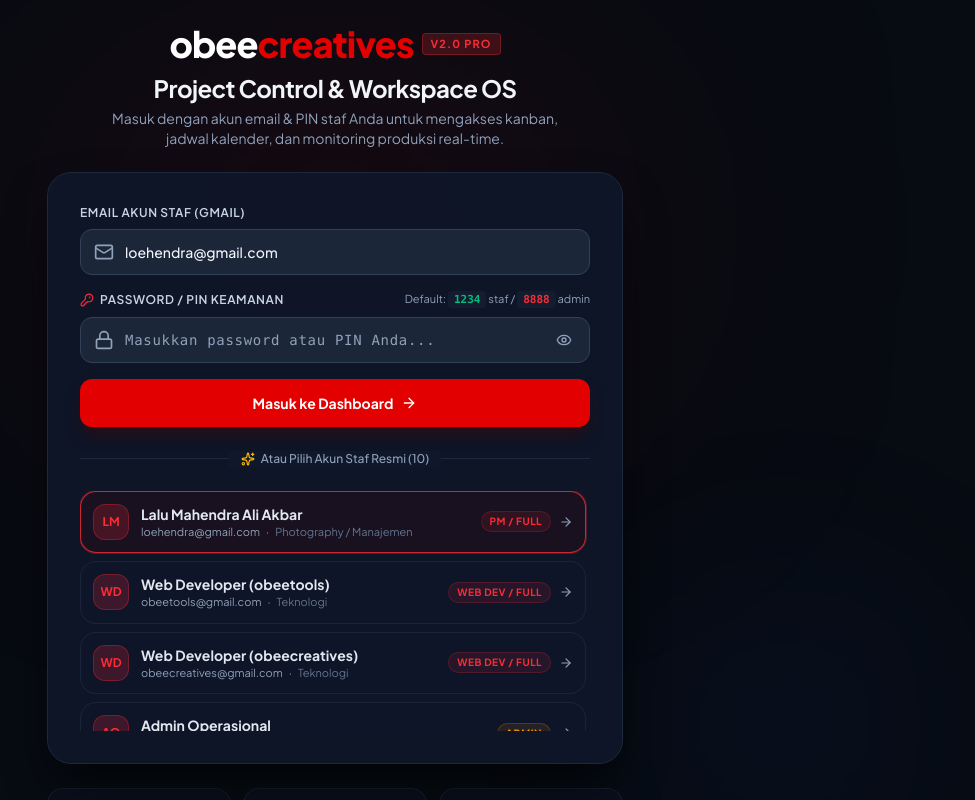
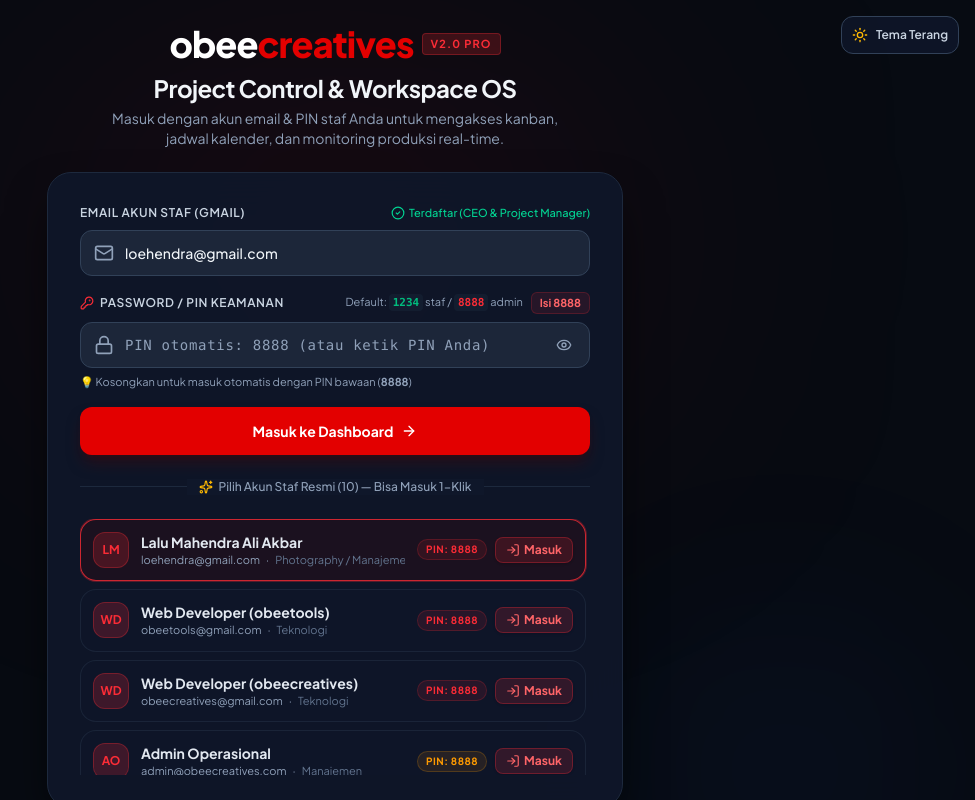
Before and after one commit to obeecreatives/obee-projectcontrol-pro, a React (Vite) app: page / in a window 1280 px wide. Shown: the top 800 px of the page, without its empty margins (305-1280 px from the left). Built offline with nearby package versions, Linux system fonts and the light colour scheme.

Commit message:
feat: enhance login flow with auto-pin support
Implement automatic PIN detection and expedited login selection for staff members to improve authentication speed and usability.

```diff
--- a/src/components/LoginScreen.tsx
+++ b/src/components/LoginScreen.tsx
@@ -13,6 +13,11 @@
   Smartphone,
   Zap,
   Sparkles,
+  CheckCircle2,
+  LogIn,
+  Sun,
+  Moon,
+  HelpCircle,
 } from 'lucide-react';
 
 interface LoginScreenProps {
@@ -33,12 +38,44 @@
   const directory = authService.getDirectory();
   const defaultPasswords = authService.getDefaultPasswordConfig();
 
-  const handleSelectStaff = (staff: StaffUser) => {
+  // Find if currently typed email matches a registered staff
+  const cleanCurrentEmail = emailInput.trim().toLowerCase();
+  const detectedStaff = directory.find((s) => s.email.toLowerCase() === cleanCurrentEmail);
+  const suggestedPin = detectedStaff
+    ? authService.getStaffPin(detectedStaff.email)
+    : (defaultPasswords.staffDefault || '1234');
+
+  const handleSelectStaff = (staff: StaffUser, autoLogin: boolean = false) => {
     setEmailInput(staff.email);
+    const pin = authService.getStaffPin(staff.email);
+    setPinInput(pin);
+    setErrorMessage('');
+
+    if (autoLogin) {
+      setIsSubmitting(true);
+      setTimeout(() => {
+        const res = authService.loginWithPin(staff.email, pin);
+        setIsSubmitting(false);
+        if (res.success && res.user) {
+          onLoginSuccess(res.user);
+        } else {
+          setErrorMessage(res.error || 'Akses ditolak.');
+        }
+      }, 150);
+      return;
+    }
+
+    setTimeout(() => {
+      pinInputRef.current?.focus();
+    }, 100);
+  };
+
+  const handleUseDefaultPin = () => {
+    setPinInput(suggestedPin);
     setErrorMessage('');
     setTimeout(() => {
       pinInputRef.current?.focus();
-    }, 100);
+    }, 50);
   };
 
   const handleLogin = (e?: React.FormEvent) => {
@@ -51,21 +88,37 @@
       return;
     }
 
-    if (!pinInput.trim()) {
-      setErrorMessage('Silakan masukkan PIN keamanan Anda (bawaan: 1234 untuk staf / 8888 untuk admin).');
-      pinInputRef.current?.focus();
+    // Solusi: Jika user belum mengisi PIN, otomatis gunakan PIN default/terdaftar untuk akun tersebut
+    let effectivePin = pinInput.trim();
+    if (!effectivePin) {
+      if (detectedStaff) {
+        effectivePin = suggestedPin;
+        setPinInput(suggestedPin);
+      } else {
+        // Coba periksa apakah email terdaftar
+        const fallbackPin = authService.getStaffPin(targetEmail);
+        if (fallbackPin) {
+          effectivePin = fallbackPin;
+          setPinInput(fallbackPin);
+        } else {
+          setErrorMessage('Email tidak terdaftar di Whitelist Sistem. Silakan pilih salah satu akun resmi di daftar bawah.');
           return;
+        }
+      }
     }
 
     setIsSubmitting(true);
-    const res = authService.loginWithPin(targetEmail, pinInput.trim());
+    setTimeout(() => {
+      const res = authService.loginWithPin(targetEmail, effectivePin);
       setIsSubmitting(false);
 
       if (res.success && res.user) {
         onLoginSuccess(res.user);
       } else {
-      setErrorMessage(res.error || 'Akses ditolak. PIN keamanan tidak cocok.');
+        setErrorMessage(res.error || 'Akses ditolak. Password / PIN keamanan tidak cocok.');
+        pinInputRef.current?.focus();
       }
+    }, 150);
   };
 
   return (
@@ -73,6 +126,25 @@
       {/* Background ambient glow */}
       <div className="absolute top-1/4 left-1/2 -translate-x-1/2 -translate-y-1/2 w-[600px] h-[350px] bg-red-600/10 rounded-full blur-[140px] pointer-events-none" />
       <div className="absolute bottom-10 right-10 w-[300px] h-[300px] bg-blue-600/5 rounded-full blur-[100px] pointer-events-none" />
+
+      {/* Top right theme switch */}
+      {onToggleTheme && (
+        <div className="absolute top-4 right-4 z-20">
+          <button
+            type="button"
+            onClick={onToggleTheme}
+            className={`p-2.5 rounded-xl border transition-all flex items-center gap-2 text-xs font-semibold cursor-pointer ${
+              isDarkMode
+                ? 'bg-slate-900/80 border-slate-700 text-slate-300 hover:text-white hover:border-slate-600'
+                : 'bg-white border-slate-200 text-slate-700 hover:text-slate-950 shadow-sm'
+            }`}
+            title="Ganti Tema Tampilan"
+          >
+            {isDarkMode ? <Sun className="w-4 h-4 text-amber-400" /> : <Moon className="w-4 h-4 text-indigo-600" />}
+            <span className="hidden sm:inline">{isDarkMode ? 'Tema Terang' : 'Tema Gelap'}</span>
+          </button>
+        </div>
+      )}
 
       <div className="w-full max-w-xl relative z-10">
         {/* Brand Header */}
@@ -98,15 +170,26 @@
           <form onSubmit={handleLogin} className="space-y-4">
             {/* Field 1: Email Input */}
             <div>
-              <label className={`block text-xs font-semibold uppercase tracking-wider mb-2 ${isDarkMode ? 'text-slate-300' : 'text-slate-700'}`}>
+              <div className="flex items-center justify-between mb-2">
+                <label className={`block text-xs font-semibold uppercase tracking-wider ${isDarkMode ? 'text-slate-300' : 'text-slate-700'}`}>
                   Email Akun Staf (Gmail)
                 </label>
+                {detectedStaff && (
+                  <span className="text-[11px] font-medium text-emerald-400 flex items-center gap-1">
+                    <CheckCircle2 className="w-3.5 h-3.5" />
+                    <span>Terdaftar ({detectedStaff.jabatan})</span>
+                  </span>
+                )}
+              </div>
               <div className="relative">
                 <Mail className="w-5 h-5 text-slate-400 absolute left-3.5 top-1/2 -translate-y-1/2" />
                 <input
                   type="email"
                   value={emailInput}
-                  onChange={(e) => setEmailInput(e.target.value)}
+                  onChange={(e) => {
+                    setEmailInput(e.target.value);
+                    setErrorMessage('');
+                  }}
                   placeholder="cth: loehendra@gmail.com / dissaraulia@gmail.com"
                   className={`w-full ${isDarkMode ? 'bg-[#1e293b]/90 border-slate-700 text-slate-100' : 'bg-slate-50 border-slate-300 text-slate-900'} border rounded-xl pl-11 pr-4 py-3 text-sm placeholder-slate-400 focus:outline-none focus:border-red-500 focus:ring-1 focus:ring-red-500 transition-all font-medium`}
                 />
@@ -120,9 +203,19 @@
                   <KeyRound className="w-3.5 h-3.5 text-red-500" />
                   <span>Password / PIN Keamanan</span>
                 </label>
+                <div className="flex items-center gap-2">
                   <span className={`text-[11px] font-normal ${isDarkMode ? 'text-slate-400' : 'text-slate-500'}`}>
-                  Default: <code className="text-emerald-500 font-bold bg-slate-800/40 px-1.5 py-0.5 rounded">{defaultPasswords.staffDefault}</code> staf / <code className="text-red-500 font-bold bg-slate-800/40 px-1.5 py-0.5 rounded">{defaultPasswords.adminDefault}</code> admin
+                    Default: <code className="text-emerald-500 font-bold bg-slate-800/40 px-1 py-0.5 rounded">{defaultPasswords.staffDefault}</code> staf / <code className="text-red-500 font-bold bg-slate-800/40 px-1 py-0.5 rounded">{defaultPasswords.adminDefault}</code> admin
                   </span>
+                  <button
+                    type="button"
+                    onClick={handleUseDefaultPin}
+                    className="text-[11px] font-bold text-red-400 hover:text-red-300 bg-red-500/10 hover:bg-red-500/20 px-2 py-0.5 rounded-md border border-red-500/20 transition-colors cursor-pointer"
+                    title={`Isi PIN default ${suggestedPin}`}
+                  >
+                    Isi {suggestedPin}
+                  </button>
+                </div>
               </div>
               <div className="relative">
                 <Lock className="w-5 h-5 text-slate-400 absolute left-3.5 top-1/2 -translate-y-1/2" />
@@ -130,8 +223,11 @@
                   ref={pinInputRef}
                   type={showPin ? 'text' : 'password'}
                   value={pinInput}
-                  onChange={(e) => setPinInput(e.target.value)}
-                  placeholder="Masukkan password atau PIN Anda..."
+                  onChange={(e) => {
+                    setPinInput(e.target.value);
+                    setErrorMessage('');
+                  }}
+                  placeholder={`PIN otomatis: ${suggestedPin} (atau ketik PIN Anda)`}
                   maxLength={15}
                   className={`w-full ${isDarkMode ? 'bg-[#1e293b]/90 border-slate-700 text-slate-100' : 'bg-slate-50 border-slate-300 text-slate-900'} border rounded-xl pl-11 pr-12 py-3 text-sm placeholder-slate-400 focus:outline-none focus:border-red-500 focus:ring-1 focus:ring-red-500 transition-all font-mono tracking-wider`}
                 />
@@ -144,13 +240,24 @@
                   {showPin ? <EyeOff className="w-4 h-4" /> : <Eye className="w-4 h-4" />}
                 </button>
               </div>
+              <div className="mt-1.5 flex items-center justify-between text-[11px] text-slate-400">
+                <span>
+                  {pinInput ? (
+                    <span className="text-emerald-400 flex items-center gap-1">
+                      <CheckCircle2 className="w-3 h-3" /> PIN telah terisi
+                    </span>
+                  ) : (
+                    <span>💡 Kosongkan untuk masuk otomatis dengan PIN bawaan (<strong>{suggestedPin}</strong>)</span>
+                  )}
+                </span>
+              </div>
             </div>
 
             {/* Error Message Alert */}
             {errorMessage && (
-              <div className="flex items-start gap-2.5 p-3 rounded-xl bg-red-950/60 border border-red-800/80 text-red-300 text-xs font-medium animate-in fade-in duration-200">
+              <div className="flex items-start gap-2.5 p-3 rounded-xl bg-red-950/70 border border-red-700/80 text-red-200 text-xs font-medium animate-in fade-in duration-200">
                 <AlertCircle className="w-4 h-4 shrink-0 text-red-400 mt-0.5" />
-                <div className="leading-relaxed">{errorMessage}</div>
+                <div className="leading-relaxed flex-1">{errorMessage}</div>
               </div>
             )}
 
@@ -158,10 +265,19 @@
             <button
               type="submit"
               disabled={isSubmitting}
-              className="w-full bg-[#E30000] hover:bg-[#c00000] disabled:opacity-50 disabled:cursor-not-allowed text-white font-bold py-3.5 px-4 rounded-xl text-sm transition-all flex items-center justify-center gap-2 shadow-lg shadow-red-950/50 active:scale-[0.99] cursor-pointer"
+              className="w-full bg-[#E30000] hover:bg-[#c00000] active:scale-[0.99] disabled:opacity-60 disabled:cursor-not-allowed text-white font-bold py-3.5 px-4 rounded-xl text-sm transition-all flex items-center justify-center gap-2 shadow-lg shadow-red-950/50 cursor-pointer"
             >
+              {isSubmitting ? (
+                <>
+                  <div className="w-4 h-4 border-2 border-white/30 border-t-white rounded-full animate-spin" />
+                  <span>Memverifikasi Akun...</span>
+                </>
+              ) : (
+                <>
                   <span>Masuk ke Dashboard</span>
                   <ArrowRight className="w-4 h-4" />
+                </>
+              )}
             </button>
           </form>
 
@@ -177,30 +293,33 @@
                 className={`${isDarkMode ? 'bg-[#0f172a] text-slate-400 hover:text-slate-200' : 'bg-white text-slate-600 hover:text-slate-900'} px-3 flex items-center gap-1.5 transition-colors font-medium cursor-pointer`}
               >
                 <Sparkles className="w-3.5 h-3.5 text-amber-400" />
-                <span>Atau Pilih Akun Staf Resmi ({directory.length})</span>
+                <span>Pilih Akun Staf Resmi ({directory.length}) &mdash; Bisa Masuk 1-Klik</span>
               </button>
             </div>
           </div>
 
           {/* Quick Select Roster */}
           {showDirectory && (
-            <div className="space-y-2 max-h-60 overflow-y-auto pr-1">
+            <div className="space-y-2 max-h-64 overflow-y-auto pr-1">
               {directory.map((staff) => {
                 const isSelected = emailInput.toLowerCase() === staff.email.toLowerCase();
+                const defaultRolePin = authService.getDefaultPasswordForRole(staff.role, !!staff.isAdmin);
                 return (
-                  <button
+                  <div
                     key={staff.email}
-                    type="button"
-                    onClick={() => handleSelectStaff(staff)}
-                    className={`w-full group text-left p-2.5 sm:p-3 rounded-2xl border transition-all flex items-center justify-between gap-3 cursor-pointer ${
+                    className={`w-full group text-left p-2.5 sm:p-3 rounded-2xl border transition-all flex items-center justify-between gap-3 ${
                       isSelected
-                        ? 'border-red-500/80 bg-red-950/20 ring-1 ring-red-500/30'
+                        ? 'border-red-500/80 bg-red-950/25 ring-1 ring-red-500/30'
                         : isDarkMode
                         ? 'border-slate-800/80 hover:border-slate-700 bg-slate-900/60 hover:bg-slate-800/70'
                         : 'border-slate-200 hover:border-slate-300 bg-slate-50 hover:bg-slate-100'
                     }`}
                   >
-                    <div className="flex items-center gap-3 min-w-0">
+                    <button
+                      type="button"
+                      onClick={() => handleSelectStaff(staff, false)}
+                      className="flex items-center gap-3 min-w-0 flex-1 text-left cursor-pointer"
+                    >
                       <div
                         className={`w-9 h-9 rounded-xl flex items-center justify-center text-xs font-bold shrink-0 ${
                           staff.isAdmin
@@ -224,7 +343,7 @@
                           <span className="text-slate-500">{staff.divisi}</span>
                         </div>
                       </div>
-                    </div>
+                    </button>
 
                     <div className="shrink-0 flex items-center gap-2">
                       <span
@@ -238,17 +357,19 @@
                             : 'bg-slate-200 text-slate-600 border border-slate-300'
                         }`}
                       >
-                        {staff.role === 'project_manager'
-                          ? 'PM / Full'
-                          : staff.role === 'web_developer'
-                          ? 'Web Dev / Full'
-                          : staff.role === 'admin'
-                          ? 'Admin'
-                          : 'Staff Creator'}
+                        PIN: {defaultRolePin}
                       </span>
-                      <ArrowRight className="w-3.5 h-3.5 text-slate-400 group-hover:text-red-500 transition-transform group-hover:translate-x-0.5" />
+                      <button
+                        type="button"
+                        onClick={() => handleSelectStaff(staff, true)}
+                        className="bg-red-500/15 hover:bg-[#E30000] text-red-400 hover:text-white px-2.5 py-1 rounded-lg text-xs font-bold transition-all flex items-center gap-1 border border-red-500/30 cursor-pointer shadow-sm active:scale-95"
+                        title={`Masuk langsung sebagai ${staff.name}`}
+                      >
+                        <LogIn className="w-3.5 h-3.5" />
+                        <span>Masuk</span>
+                      </button>
                     </div>
-                  </button>
+                  </div>
                 );
               })}
             </div>
@@ -259,15 +380,15 @@
         <div className="grid grid-cols-3 gap-3 mt-6 text-center">
           <div className={`p-3 ${isDarkMode ? 'bg-slate-900/40 border-slate-800/60 text-slate-300' : 'bg-white border-slate-200 text-slate-700'} border rounded-2xl flex flex-col items-center gap-1`}>
             <Zap className="w-4 h-4 text-emerald-500" />
-            <span className="text-[11px] font-medium">Respons 0.01 Detik</span>
+            <span className="text-[11px] font-medium">Auto-Fill PIN</span>
           </div>
           <div className={`p-3 ${isDarkMode ? 'bg-slate-900/40 border-slate-800/60 text-slate-300' : 'bg-white border-slate-200 text-slate-700'} border rounded-2xl flex flex-col items-center gap-1`}>
             <Smartphone className="w-4 h-4 text-sky-500" />
-            <span className="text-[11px] font-medium">Lancar di HP</span>
+            <span className="text-[11px] font-medium">1-Klik Langsung Masuk</span>
           </div>
           <div className={`p-3 ${isDarkMode ? 'bg-slate-900/40 border-slate-800/60 text-slate-300' : 'bg-white border-slate-200 text-slate-700'} border rounded-2xl flex flex-col items-center gap-1`}>
             <Lock className="w-4 h-4 text-amber-500" />
-            <span className="text-[11px] font-medium">Aman dengan PIN</span>
+            <span className="text-[11px] font-medium">Keamanan Terproteksi</span>
           </div>
         </div>
 
```
Lines whose indentation alone changed are shown as unchanged.
